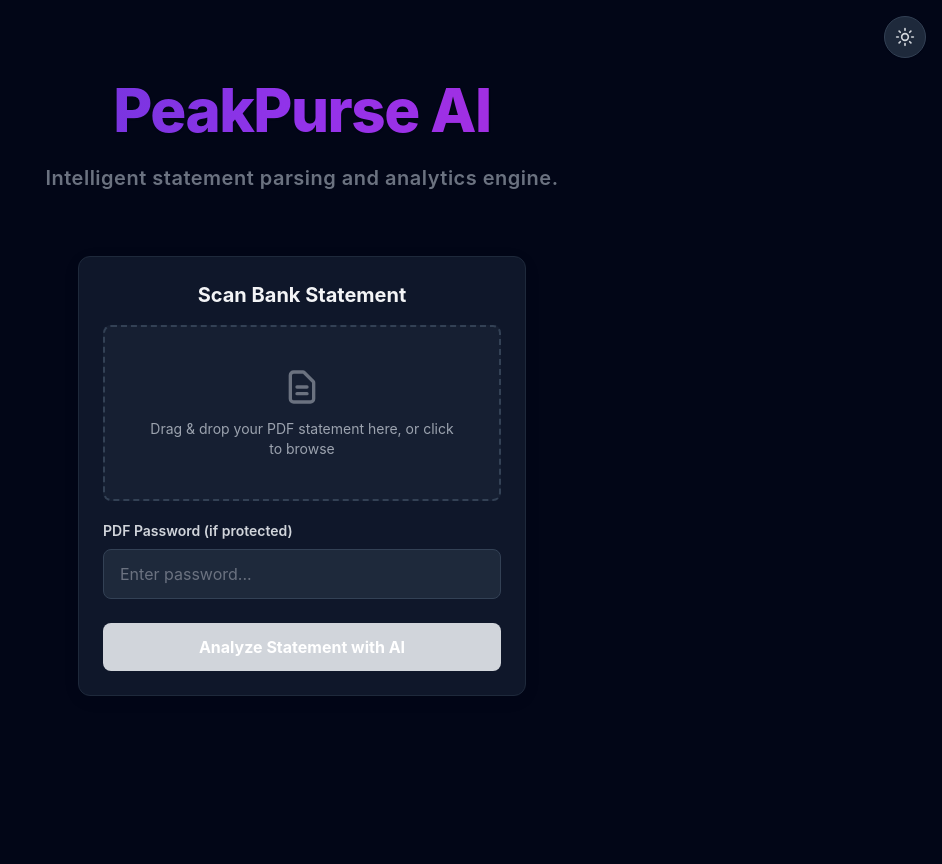
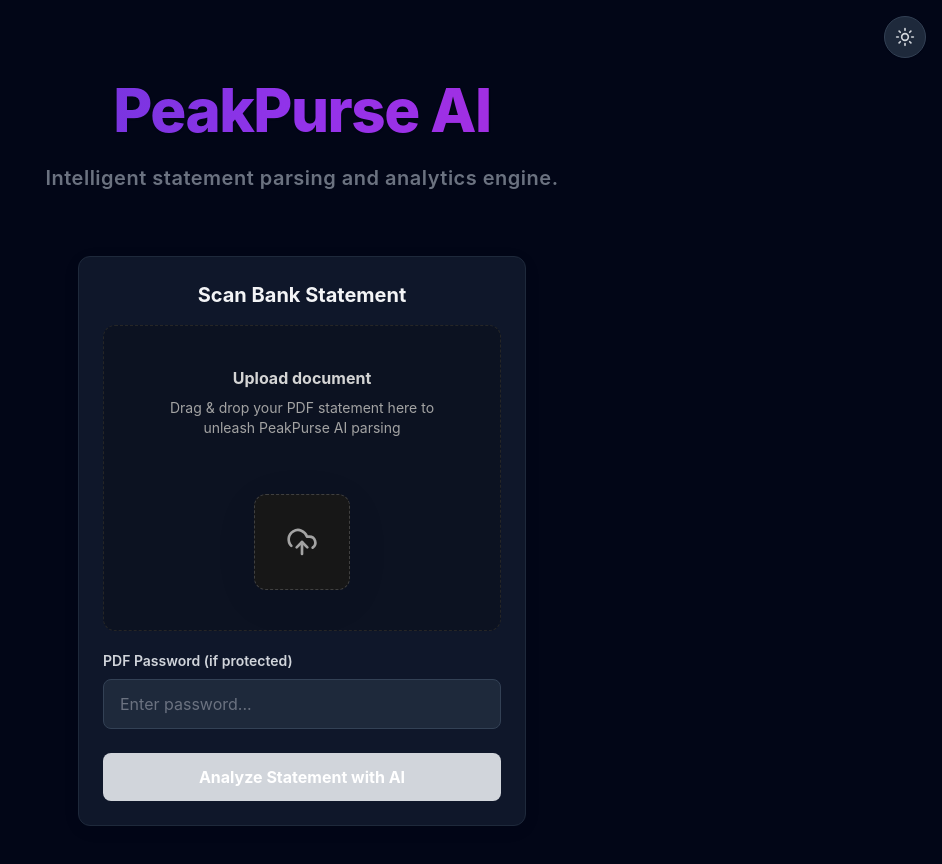
Before and after one commit to Chetan-madaan-07/PeakPurse, a Next.js app in the folder frontend/: page / in a window 1280 px wide. Shown: the top 864 px of the page, without its empty margins (338-1280 px from the left). Before the commit the page ends 800 px from the top, so only its background shows below. Built offline with nearby package versions, Linux system fonts and the light colour scheme.

Commit message:
feat: implement PDF file upload component with drag-and-drop and Next.js configuration

```diff
--- a/frontend/next.config.js
+++ b/frontend/next.config.js
@@ -15,9 +15,12 @@
     NEXT_PUBLIC_APP_VERSION: process.env.NEXT_PUBLIC_APP_VERSION || '1.0.0',
   },
   webpack: (config) => {
-    // Required for pdfjs-dist to work with Next.js webpack bundler
-    config.resolve.alias.canvas = false;
-    config.resolve.alias.encoding = false;
+    // Required for pdfjs-dist to work with Next.js webpack bundler safely
+    config.resolve.alias = {
+      ...config.resolve.alias,
+      canvas: false,
+      encoding: false,
+    };
     return config;
   },
   async rewrites() {
--- a/frontend/src/components/FileUpload.tsx
+++ b/frontend/src/components/FileUpload.tsx
@@ -1,8 +1,8 @@
 "use client";
 
-import React, { useCallback, useState } from 'react';
+import React, { useState } from 'react';
 import axios from 'axios';
-import { useDropzone } from 'react-dropzone';
+import { FileUpload as AceternityFileUpload } from "@/components/ui/file-upload";
 
 interface FileUploadProps {
   onDataReceived: (data: any, uploadedFile: File) => void;
@@ -13,17 +13,11 @@
   const [password, setPassword] = useState('');
   const [isUploading, setIsUploading] = useState(false);
 
-  const onDrop = useCallback((acceptedFiles: File[]) => {
-    if (acceptedFiles.length > 0) {
-      setFile(acceptedFiles[0]);
+  const handleFileChange = (files: File[]) => {
+    if (files && files.length > 0) {
+      setFile(files[0]);
     }
-  }, []);
-
-  const { getRootProps, getInputProps, isDragActive } = useDropzone({
-    onDrop,
-    accept: { 'application/pdf': ['.pdf'] },
-    maxFiles: 1
-  });
+  };
 
   const handleUpload = async () => {
     if (!file) return;
@@ -68,22 +62,9 @@
     <div className="p-6 bg-white dark:bg-slate-900 rounded-xl shadow-[0_4px_20px_-4px_rgba(0,0,0,0.1)] border border-gray-100 dark:border-slate-800 max-w-md mx-auto mt-10">
       <h2 className="text-xl font-bold mb-4 text-gray-800 dark:text-gray-100 text-center">Scan Bank Statement</h2>
 
-      <div
-        {...getRootProps()}
-        className={`border-2 border-dashed rounded-lg p-10 flex flex-col items-center justify-center text-center cursor-pointer transition-all duration-300
-          ${isDragActive ? 'border-indigo-500 dark:border-indigo-400 bg-indigo-50 dark:bg-indigo-900/20 scale-[1.02]' : 'border-gray-300 dark:border-slate-700 hover:border-indigo-400 dark:hover:border-indigo-500 bg-gray-50 dark:bg-slate-800/50'}`}
-      >
-        <input {...getInputProps()} />
-        <svg className={`w-10 h-10 mb-3 ${isDragActive ? 'text-indigo-500 dark:text-indigo-400' : 'text-gray-400 dark:text-gray-500'}`} fill="none" stroke="currentColor" viewBox="0 0 24 24" xmlns="http://www.w3.org/2000/svg">
-            <path strokeLinecap="round" strokeLinejoin="round" strokeWidth="2" d="M9 12h6m-6 4h6m2 5H7a2 2 0 01-2-2V5a2 2 0 012-2h5.586a1 1 0 01.707.293l5.414 5.414a1 1 0 01.293.707V19a2 2 0 01-2 2z"></path>
-        </svg>
-        {file ? (
-          <p className="text-indigo-600 dark:text-indigo-400 font-medium truncate w-full px-2">{file.name}</p>
-        ) : isDragActive ? (
-          <p className="text-indigo-500 dark:text-indigo-400 font-medium">Drop the PDF here!</p>
-        ) : (
-          <p className="text-gray-500 dark:text-gray-400 text-sm">Drag & drop your PDF statement here, or click to browse</p>
-        )}
+      {/* Newly Integrated Aceternity Drag & Drop Zone */}
+      <div className="w-full border border-dashed border-neutral-200 dark:border-neutral-800 rounded-xl overflow-hidden bg-white dark:bg-black/20">
+        <AceternityFileUpload onChange={handleFileChange} />
       </div>
 
       <div className="mt-5">
--- /dev/null
+++ b/frontend/src/components/ui/file-upload.tsx
@@ -0,0 +1,151 @@
+"use client";
+
+import { cn } from "@/lib/utils";
+import React, { useRef, useState } from "react";
+import { motion } from "framer-motion";
+import { UploadCloud, CheckCircle2 } from "lucide-react";
+import { useDropzone } from "react-dropzone";
+
+const mainVariant = {
+  initial: { x: 0, y: 0 },
+  animate: { x: 20, y: -20, opacity: 0.9 },
+};
+
+const secondaryVariant = {
+  initial: { opacity: 0 },
+  animate: { opacity: 1 },
+};
+
+export const FileUpload = ({
+  onChange,
+}: {
+  onChange?: (files: File[]) => void;
+}) => {
+  const [files, setFiles] = useState<File[]>([]);
+  const fileInputRef = useRef<HTMLInputElement>(null);
+
+  const handleFileChange = (newFiles: File[]) => {
+    // Only accept 1 file for precision
+    setFiles(newFiles.slice(0, 1));
+    onChange && onChange(newFiles);
+  };
+
+  const handleClick = () => {
+    fileInputRef.current?.click();
+  };
+
+  const { getRootProps, isDragActive } = useDropzone({
+    multiple: false,
+    noClick: true,
+    accept: { "application/pdf": [".pdf"] },
+    onDrop: handleFileChange,
+    onDropRejected: (error) => {
+      console.log(error);
+    },
+  });
+
+  return (
+    <div className="w-full" {...getRootProps()}>
+      <motion.div
+        onClick={handleClick}
+        whileHover="animate"
+        className="p-10 group/file block rounded-lg cursor-pointer w-full relative overflow-hidden"
+      >
+        <input
+          ref={fileInputRef}
+          id="file-upload-handle"
+          type="file"
+          accept=".pdf"
+          onChange={(e) => handleFileChange(Array.from(e.target.files || []))}
+          className="hidden"
+        />
+        <div className="flex flex-col items-center justify-center">
+          <p className="relative z-20 font-sans font-bold text-neutral-700 dark:text-neutral-300 text-base">
+            Upload document
+          </p>
+          <p className="relative z-20 font-sans font-normal text-neutral-400 dark:text-neutral-400 text-sm mt-2 max-w-xs text-center">
+            Drag & drop your PDF statement here to unleash PeakPurse AI parsing
+          </p>
+          <div className="relative w-full mt-10 max-w-xl mx-auto">
+            {files.length > 0 &&
+              files.map((file, idx) => (
+                <motion.div
+                  key={"file" + idx}
+                  layoutId={idx === 0 ? "file-upload" : "file-upload-" + idx}
+                  className={cn(
+                    "relative overflow-hidden z-40 bg-white dark:bg-neutral-900 flex flex-col items-start justify-start md:h-24 p-4 mt-4 w-full mx-auto rounded-xl",
+                    "shadow-[0_8px_30px_rgb(0,0,0,0.12)] border border-slate-100 dark:border-neutral-800"
+                  )}
+                >
+                  <div className="flex justify-between w-full items-center gap-4">
+                    <motion.p
+                      initial={{ opacity: 0 }}
+                      animate={{ opacity: 1 }}
+                      layout
+                      className="text-base text-neutral-700 dark:text-neutral-300 font-semibold truncate max-w-xs"
+                    >
+                      {file.name}
+                    </motion.p>
+                    <motion.p
+                      initial={{ opacity: 0 }}
+                      animate={{ opacity: 1 }}
+                      layout
+                      className="rounded-lg px-2 py-1 w-fit flex-shrink-0 text-xs font-bold bg-neutral-100 text-neutral-600 dark:bg-neutral-800 dark:text-neutral-300 shadow-sm"
+                    >
+                      {(file.size / (1024 * 1024)).toFixed(2)} MB
+                    </motion.p>
+                  </div>
+
+                  <div className="flex text-sm md:flex-row flex-col items-start md:items-center w-full mt-2 justify-between text-neutral-600 dark:text-neutral-400 font-medium">
+                    <motion.p
+                      initial={{ opacity: 0 }}
+                      animate={{ opacity: 1 }}
+                      layout
+                      className="px-2 py-0.5 rounded-md bg-indigo-100 dark:bg-indigo-900/30 text-indigo-700 dark:text-indigo-400 flex items-center gap-1.5"
+                    >
+                      <CheckCircle2 className="w-4 h-4" /> Ready for Analysis
+                    </motion.p>
+                  </div>
+                </motion.div>
+              ))}
+            {!files.length && (
+              <motion.div
+                layoutId="file-upload"
+                variants={mainVariant}
+                transition={{
+                  type: "spring",
+                  stiffness: 300,
+                  damping: 20,
+                }}
+                className={cn(
+                  "relative group-hover/file:shadow-2xl z-40 bg-white dark:bg-neutral-900 flex items-center justify-center h-24 mt-4 w-full max-w-[6rem] mx-auto rounded-xl border border-dashed border-neutral-300 dark:border-neutral-700",
+                  "shadow-[0px_10px_50px_rgba(0,0,0,0.05)]"
+                )}
+              >
+                {isDragActive ? (
+                  <motion.p
+                    initial={{ opacity: 0 }}
+                    animate={{ opacity: 1 }}
+                    className="text-neutral-600 flex flex-col items-center gap-1.5 font-semibold text-xs uppercase tracking-widest"
+                  >
+                    Release
+                    <UploadCloud className="h-5 w-5 text-indigo-500" />
+                  </motion.p>
+                ) : (
+                  <UploadCloud className="h-8 w-8 text-neutral-500 dark:text-neutral-400 transition-colors group-hover/file:text-indigo-500" />
+                )}
+              </motion.div>
+            )}
+
+            {!files.length && (
+              <motion.div
+                variants={secondaryVariant}
+                className="absolute opacity-0 border border-dashed border-indigo-400/50 inset-0 z-30 bg-indigo-50/50 dark:bg-indigo-900/10 flex items-center justify-center h-24 mt-4 w-full max-w-[6rem] mx-auto rounded-xl"
+              ></motion.div>
+            )}
+          </div>
+        </div>
+      </motion.div>
+    </div>
+  );
+};
--- /dev/null
+++ b/frontend/src/lib/utils.ts
@@ -0,0 +1,6 @@
+import { type ClassValue, clsx } from 'clsx';
+import { twMerge } from 'tailwind-merge';
+
+export function cn(...inputs: ClassValue[]) {
+  return twMerge(clsx(inputs));
+}
```
